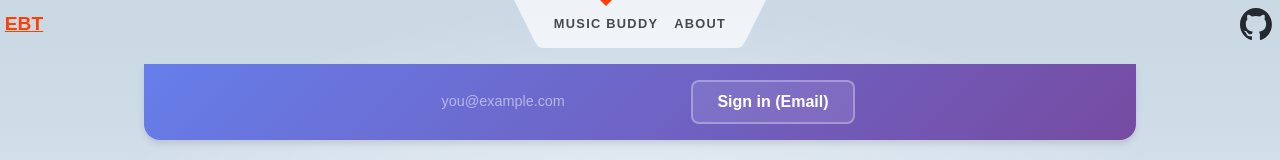
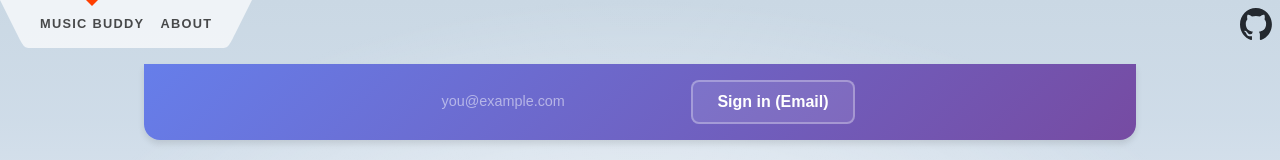
Before and after one commit to ebtrinh/musicplayhelper, a SvelteKit app in the folder code/musicbuddy/: page / in a window 1280 px wide. Shown: the top 160 px of the page. Built offline with nearby package versions, Linux system fonts and the light colour scheme; no server answers.

Commit message:
analytics4

```diff
--- a/code/musicbuddy/src/routes/+page.ts
+++ b/code/musicbuddy/src/routes/+page.ts
@@ -1,3 +1,3 @@
 // since there's no dynamic data here, we can prerender
 // it so that it gets served as a static asset in production
-export const prerender = false;
+export const prerender = true;
--- a/code/musicbuddy/src/routes/Header.svelte
+++ b/code/musicbuddy/src/routes/Header.svelte
@@ -4,11 +4,7 @@
 </script>
 
 <header>
-	<div class="corner">
-		<a href="/dashboard" title="EBT Labs Dashboard">
-			<span class="logo-text">EBT</span>
-		</a>
-	</div>
+
 
 	<nav>
 		<svg viewBox="0 0 2 3" aria-hidden="true">
```
